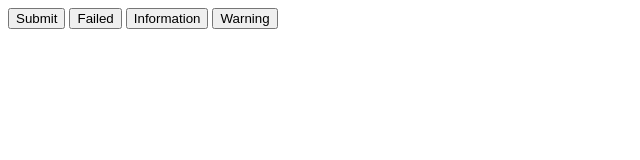
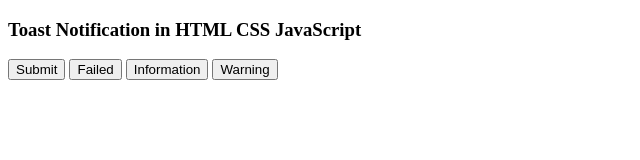
Before and after one commit to FrankGrillo1991/Toast-Notifications, a plain HTML site: page index.html in a window 1280 px wide. Shown: the whole page, without its empty margins (0-640 px from the left). Drawn offline with nearby package versions, Linux system fonts and the light colour scheme.

Commit message:
Update index.html

```diff
--- a/index.html
+++ b/index.html
@@ -10,6 +10,7 @@
 
     <body>
         <div class="container">
+            <h3>Toast Notification in HTML CSS JavaScript</h3>
             <div class="toast-buttons">
             <div class="toast-row">
                 <button type="button" class="custom-toast-success-toast">Submit</button>
```
